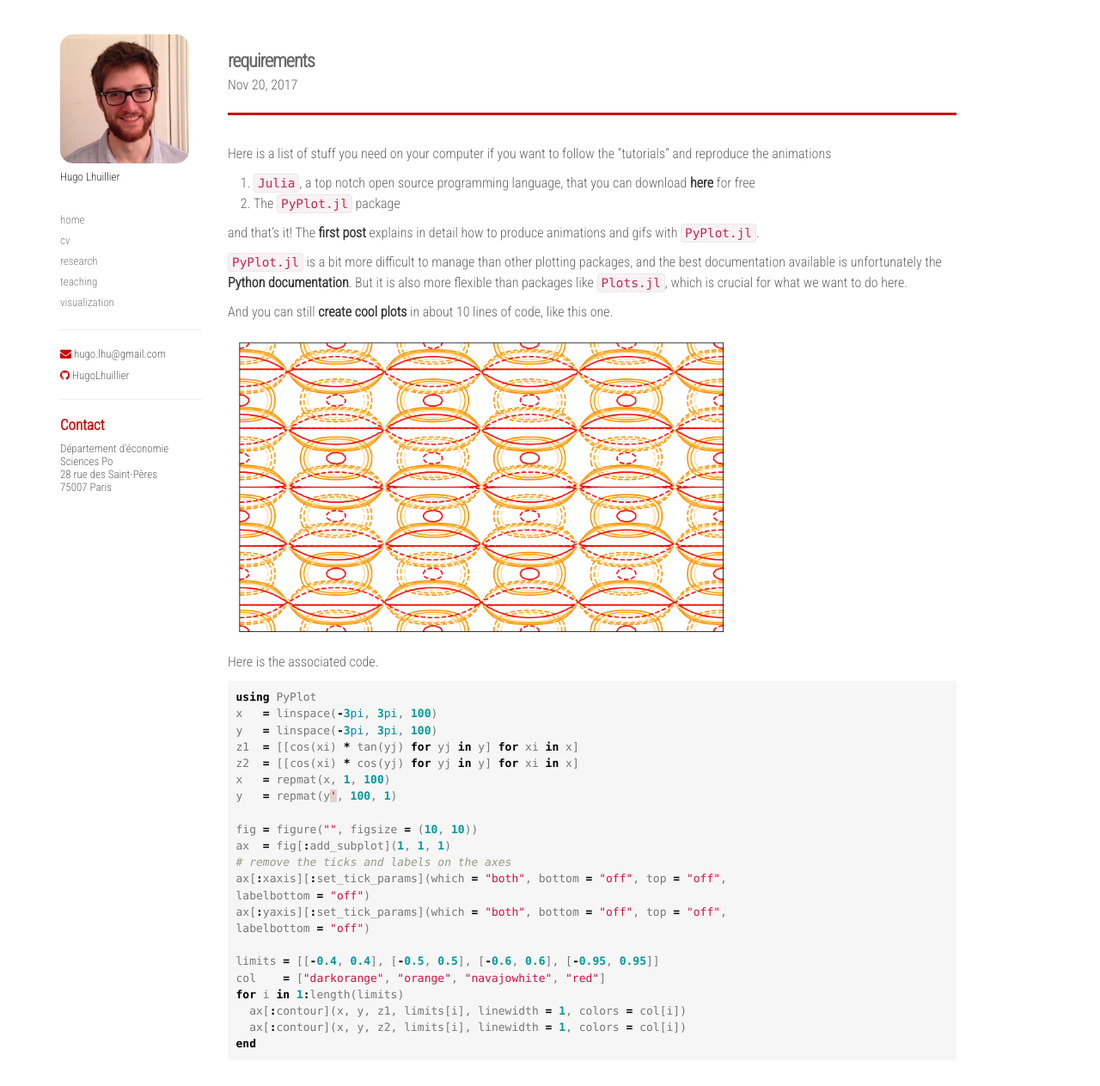
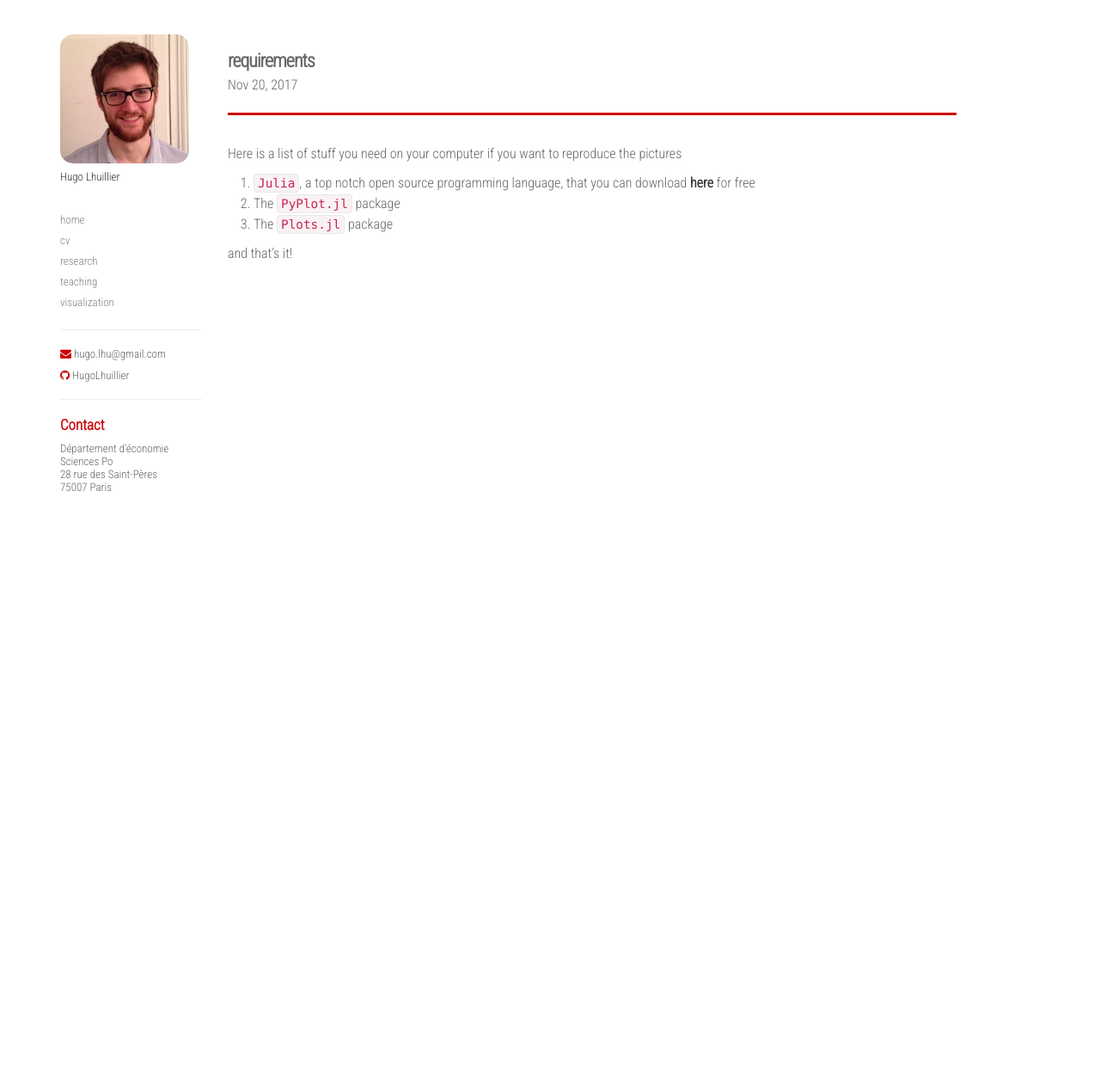
Before and after one commit to HugoLhuillier/hugolhuillier.github.io, a Jekyll site: the page built from _visualization/requirements.md, in a window 1280 px wide. Shown: the whole page at 86% size. Built offline with Jekyll 4.4.1, drawn with Linux system fonts in a browser that asks for light colours; nearby versions of some CDN libraries; after the commit the page ends 900 px from its top, so only the background shows below that.

Commit message:
:recycle: change visualization page

````diff
--- a/_sass/_layout.scss
+++ b/_sass/_layout.scss
@@ -537,7 +537,7 @@ a.active {
 }
 .thumbnail{
     width: 100%;
-    height: 230px;
+    height: 180px;
     overflow: hidden;
 }
 .thumbnail img{
--- a/_visualization/requirements.md
+++ b/_visualization/requirements.md
@@ -5,42 +5,10 @@ description:
 img: /ext-files/imgs/requirements.gif
 ---
 
-Here is a list of stuff you need on your computer if you want to follow the "tutorials" and reproduce the animations
+Here is a list of stuff you need on your computer if you want to reproduce the pictures
 
 1. `Julia`, a top notch open source programming language, that you can download [here](https://julialang.org/) for free
 1. The `PyPlot.jl` package
+1. The `Plots.jl` package
 
-and that's it! The [first post](/visualization/2D_system) explains in detail how to produce animations and gifs with `PyPlot.jl`.
-
-`PyPlot.jl` is a bit more difficult to manage than other plotting packages, and the best documentation available is unfortunately the [Python documentation](https://matplotlib.org/). But it is also more flexible than packages like `Plots.jl`, which is crucial for what we want to do here.
-
-And you can still [create cool plots](https://gist.github.com/gizmaa/7214002) in about 10 lines of code, like this one.
-
-<div class="img_row">
-	<img src="{{ site.baseurl }}/ext-files/imgs/visualization/demo_pyplot.png" width="580"  title="contour plot"/>
-</div>
-
-Here is the associated code.
-
-```julia
-using PyPlot
-x   = linspace(-3pi, 3pi, 100)
-y   = linspace(-3pi, 3pi, 100)
-z1  = [[cos(xi) * tan(yj) for yj in y] for xi in x]
-z2  = [[cos(xi) * cos(yj) for yj in y] for xi in x]
-x   = repmat(x, 1, 100)
-y   = repmat(y', 100, 1)
-
-fig = figure("", figsize = (10, 10))
-ax  = fig[:add_subplot](1, 1, 1)
-# remove the ticks and labels on the axes
-ax[:xaxis][:set_tick_params](which = "both", bottom = "off", top = "off", labelbottom = "off")
-ax[:yaxis][:set_tick_params](which = "both", bottom = "off", top = "off", labelbottom = "off")
-
-limits = [[-0.4, 0.4], [-0.5, 0.5], [-0.6, 0.6], [-0.95, 0.95]]
-col    = ["darkorange", "orange", "navajowhite", "red"]
-for i in 1:length(limits)
-  ax[:contour](x, y, z1, limits[i], linewidth = 1, colors = col[i])
-  ax[:contour](x, y, z2, limits[i], linewidth = 1, colors = col[i])
-end
-```
+and that's it!
````
Also changed, not shown: _visualization/untitled1.md (added, +35 -0 lines), index.md (+2 -2 lines), ext-files/imgs/visualization/untitled1.png (renamed from ext-files/imgs/visualization/demo_pyplot.png).
